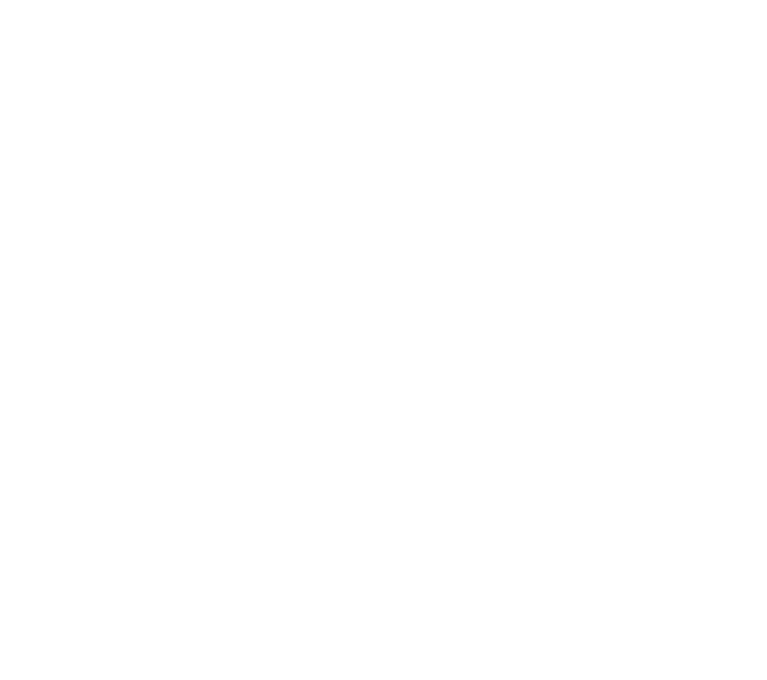
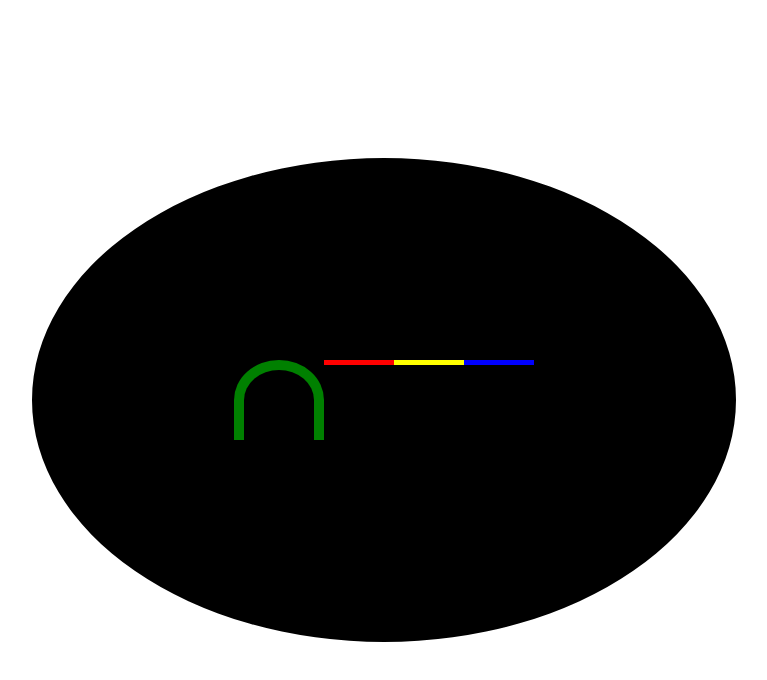
Before and after one commit to K-PPZ/simon, a website built with Vite: page index.html in a window 1280 px wide. Shown: the whole page, without its empty margins (256-1023 px from the left). Built offline with nearby package versions, Linux system fonts and the light colour scheme.

Commit message:
first commit

```diff
--- a/css/style.css
+++ b/css/style.css
@@ -0,0 +1,43 @@
+body {
+    display: flex;
+    margin: 0;
+    height: 100vh;
+    justify-content: center;
+    align-items: center;
+}
+
+#simon {
+    display: flex;
+    padding: 15%;
+    border-radius: 50%;
+    background-color: black;
+    border: 10px solid black;
+}
+
+#green {
+    border-top: 10px solid green;
+    border-left: 10px solid green;
+    border-right: 10px solid green;
+    border-top-left-radius: 50%;
+    border-top-right-radius: 50%;
+    height: 70px;
+    width: 70px;
+}
+
+#red {
+    border-top: 5px solid red;
+    height: 70px;
+    width: 70px;
+}
+
+#yellow {
+    border-top: 5px solid yellow;
+    height: 70px;
+    width: 70px;
+}
+
+#blue {
+    border-top: 5px solid blue;
+    height: 70px;
+    width: 70px;
+}
--- a/index.html
+++ b/index.html
@@ -10,6 +10,12 @@
   </head>
 
   <body>
+    <div id="simon">
+      <div id="green"></div>
+      <div id="red"></div>
+      <div id="yellow"></div>
+      <div id="blue"></div>
+    </div>
 
     <script src="js/app.js"></script>
   </body>
```
Also changed, not shown: readme.md (deleted).
